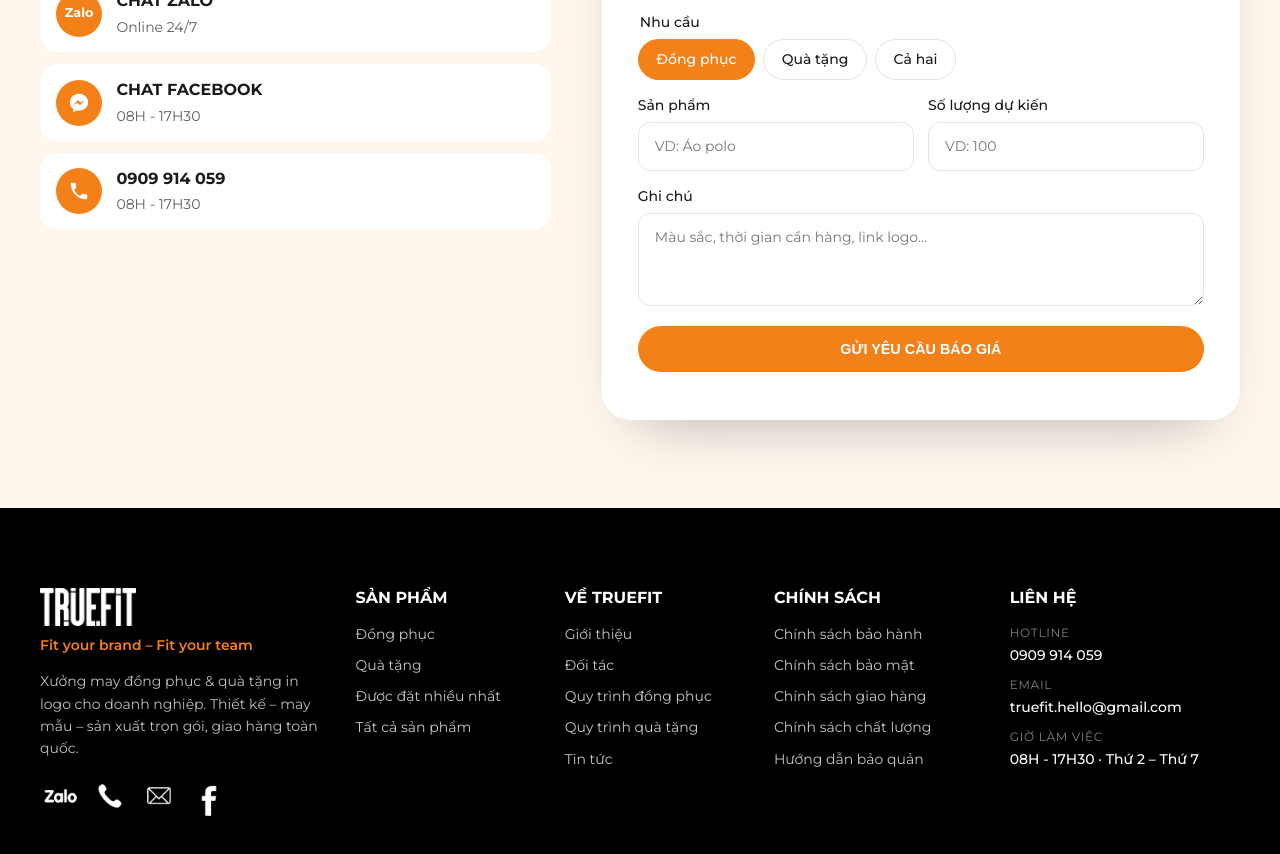
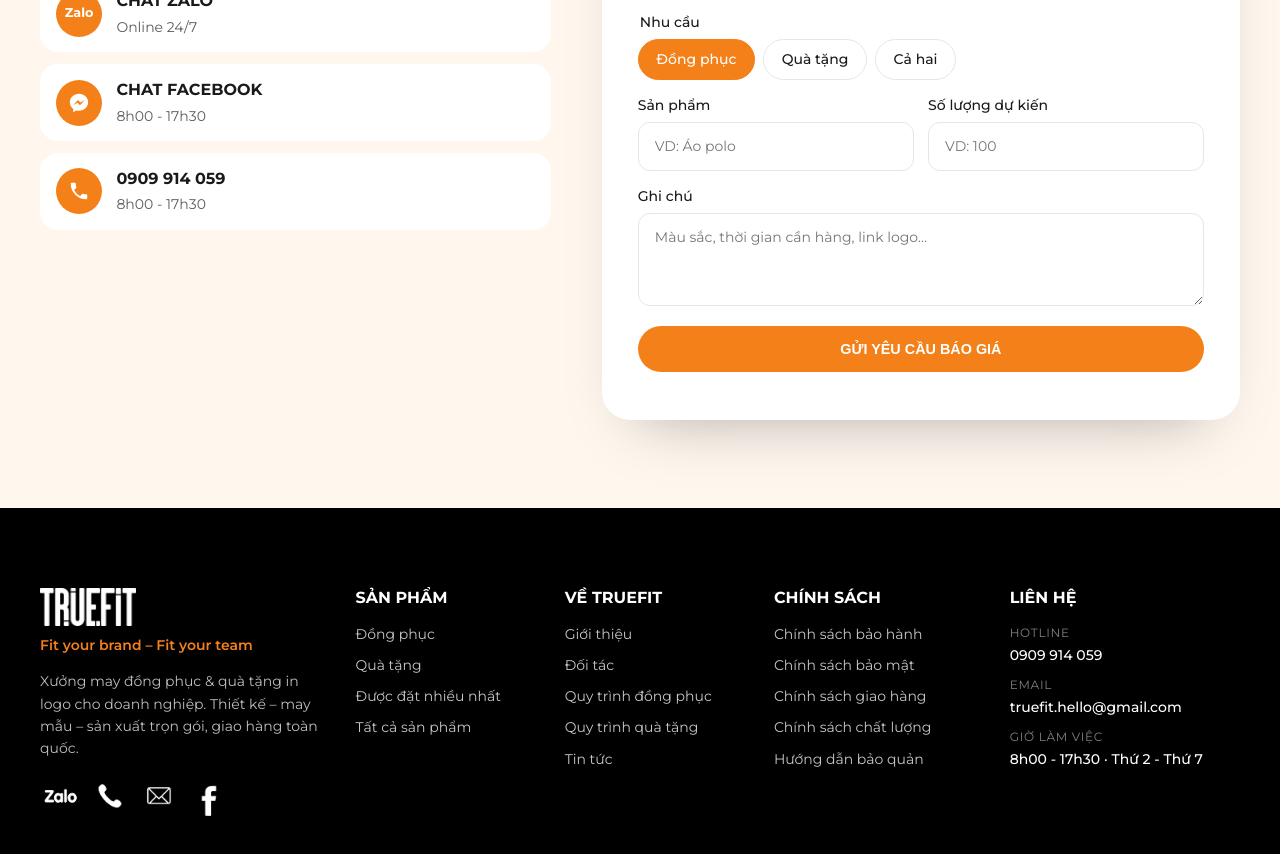
Before and after one commit to bap47/truefit, a Jekyll site: the page built from index.html, in a window 1280 px wide and 1400 px high, scrolled down 4217 px. Shown: the part 467-1321 px from the top of the window. Built offline with Jekyll 4.4.1, drawn with Linux system fonts in a browser that asks for light colours.

Commit message:
Add files via upload

```diff
--- a/_data/lien_he.yml
+++ b/_data/lien_he.yml
@@ -3,8 +3,8 @@ hotline_so: "0909914059"
 zalo: https://zalo.me/0909914059
 email: truefit.hello@gmail.com
 facebook_chat: https://m.me/truefituniform
-gio_lam_viec: 08H - 17H30
-ngay_lam_viec: Thứ 2 – Thứ 7
+gio_lam_viec: 8h00 - 17h30
+ngay_lam_viec: Thứ 2 - Thứ 7
 email_bao_gia: truefit.hello@gmail.com
 kenh:
   - ten: Zalo
```
